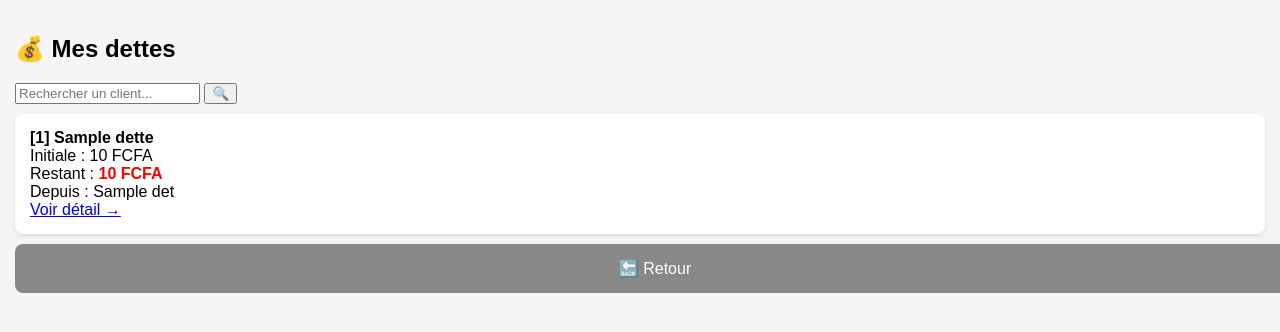
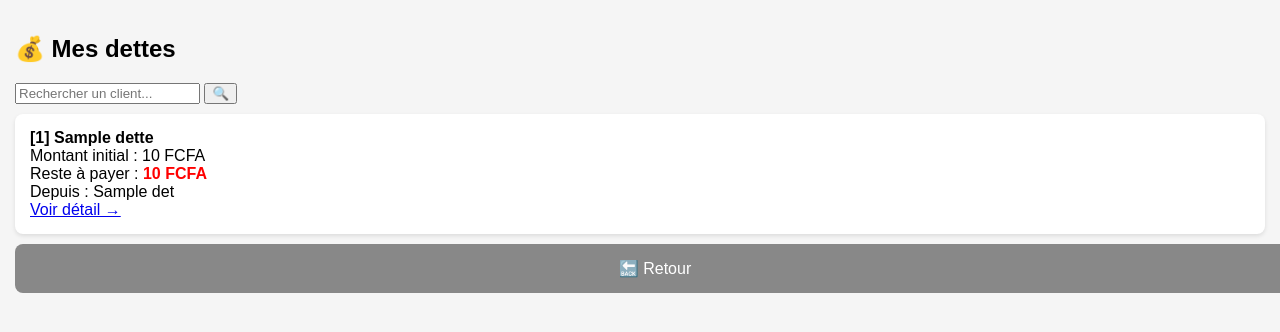
Before and after one commit to andre-assogba/AZONBOApp, a Flask app: template app/templates/dettes.html in a window 1280 px wide. Shown: the part 56-388 px from the top of the page. Run offline with Flask 3, Linux system fonts and the light colour scheme; the visitor is signed in with stand-in values (Sample User, id 1); tables that the repository leaves empty hold one stand-in row (values such as "Sample post"); the template is opened without the code that fills it: most values are stand-ins (such as "Sample title", 1, 10 or a date in 2020).

Commit message:
fix: affichage facture et dettes

```diff
--- a/app/templates/dettes.html
+++ b/app/templates/dettes.html
@@ -9,8 +9,8 @@
     {% for d in dettes %}
     <div class="card">
         <strong>[{{ d[0] }}] {{ d[1] }}</strong><br>
-        Initiale : {{ d[2]|int }} FCFA<br>
-        Restant : <span class="alerte">{{ d[3]|int }} FCFA</span><br>
+        Montant initial : {{ d[2]|int }} FCFA<br>
+        Reste à payer : <span class="alerte">{{ d[3]|int }} FCFA</span><br>
         Depuis : {{ d[4][:10] }}<br>
         <a href="/dettes/{{ d[0] }}">Voir détail →</a>
     </div>
--- a/app/templates/facture.html
+++ b/app/templates/facture.html
@@ -1,7 +1,7 @@
 {% extends "base.html" %}
 {% block contenu %}
 <div class="card" style="text-align:center;">
-    <strong>AZONBOAPP - RECU DE VENTE</strong><br>
+    <strong>AZONBOApp - RECU DE VENTE</strong><br>
     Facture N&deg; : {{ "%04d"|format(sid) }}<br>
     Date : {{ s[2] }}<br>
     Client : {{ s[1] }}
```
